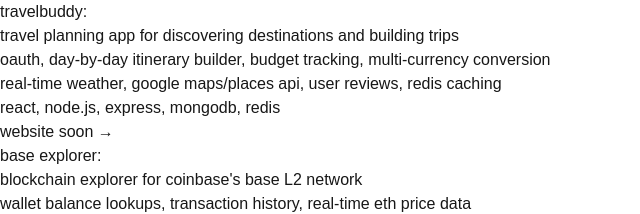
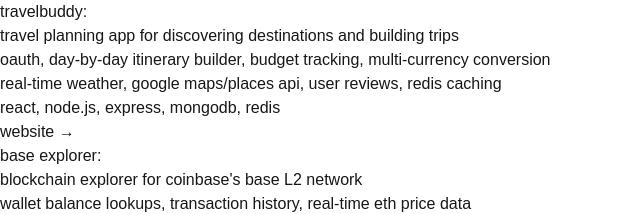
Before and after one commit to sameerfidai/web-app, a Next.js app: page /projects in a window 1280 px wide. Shown: the top 214 px of the page, without its empty margins (0-640 px from the left). Built offline with nearby package versions, Linux system fonts and the light colour scheme.

Commit message:
add travelbuddy website link

```diff
--- a/src/data/projects.ts
+++ b/src/data/projects.ts
@@ -18,8 +18,8 @@
         ],
         tech: ["react", "node.js", "express", "mongodb", "redis"],
         link: {
-            url: "https://github.com/sameerfidai/travel-buddy",
-            label: "website soon →",
+            url: "https://travel-buddy-phi.vercel.app/",
+            label: "website →",
         },
     },
     {
```
